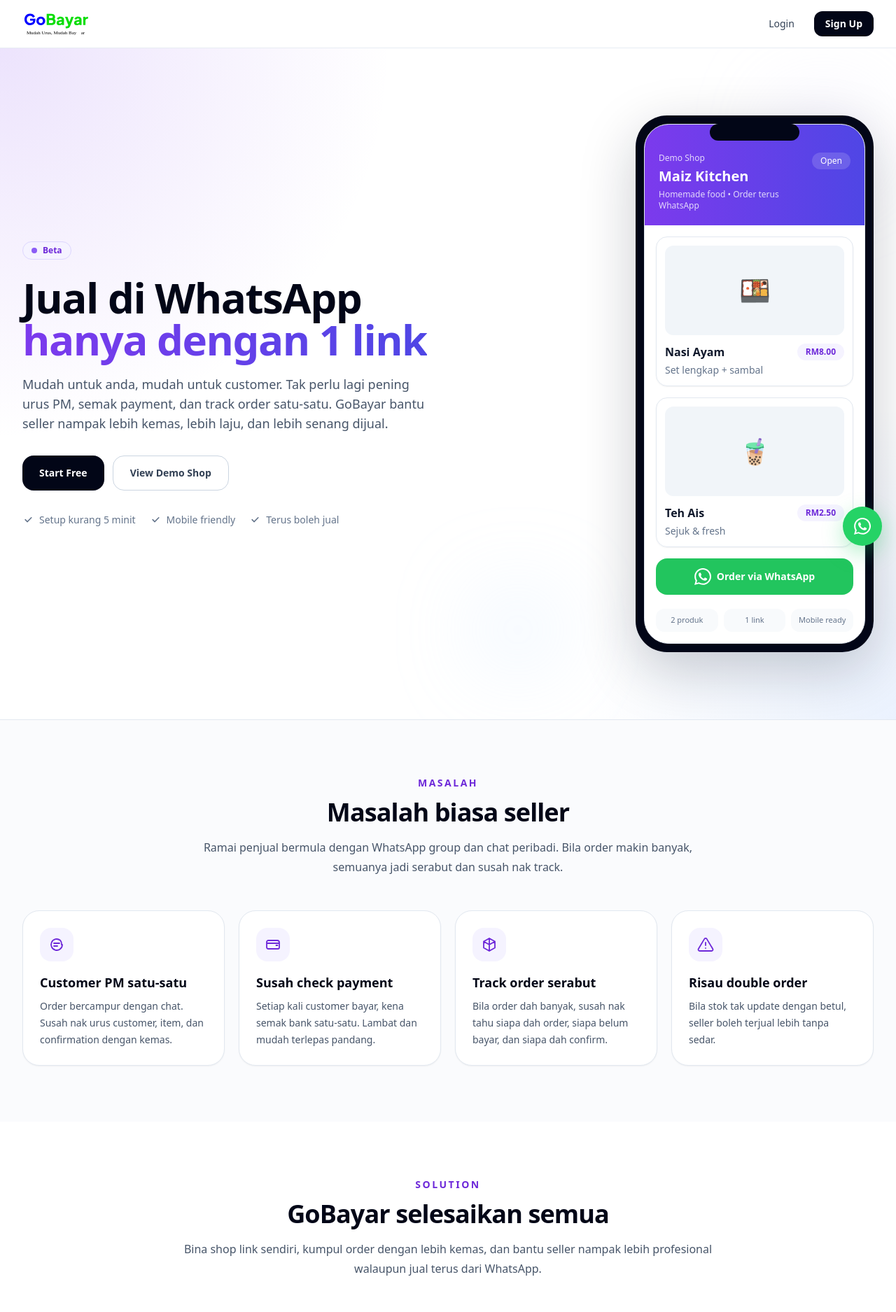
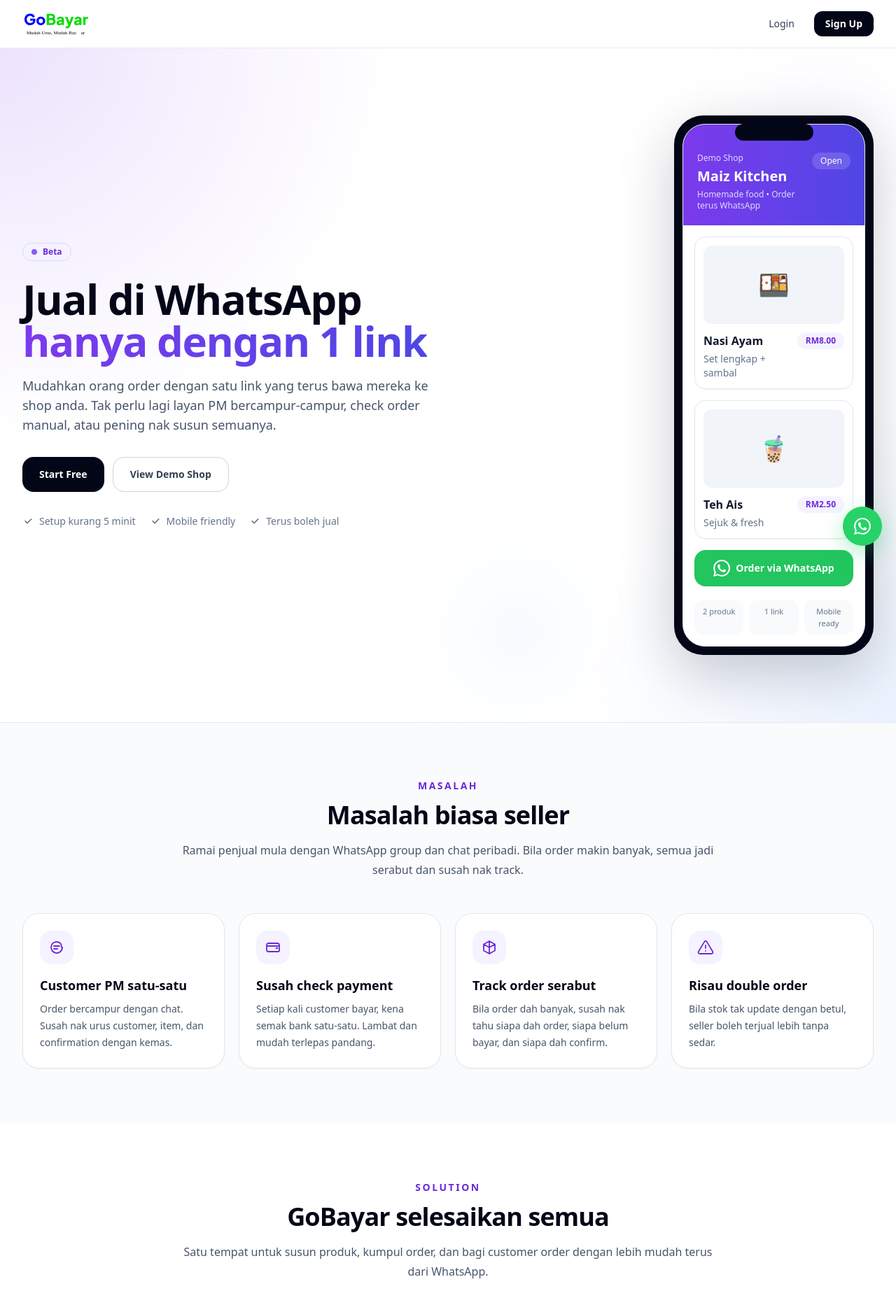
Before and after one commit to maizhakimm/pay-link, a Next.js app: page / in a window 1280 px wide. Shown: the top 1875 px of the page at 70% size. Built offline with nearby package versions, Linux system fonts and the light colour scheme.

Commit message:
Update page.tsx

```diff
--- a/src/app/page.tsx
+++ b/src/app/page.tsx
@@ -53,9 +53,9 @@
             </h1>
 
             <p className="mt-5 max-w-2xl text-base leading-7 text-slate-600 sm:text-lg">
-              Mudah untuk anda, mudah untuk customer. Tak perlu lagi pening urus
-              PM, semak payment, dan track order satu-satu. GoBayar bantu seller
-              nampak lebih kemas, lebih laju, dan lebih senang dijual.
+              Mudahkan orang order dengan satu link yang terus bawa mereka ke
+              shop anda. Tak perlu lagi layan PM bercampur-campur, check order
+              manual, atau pening nak susun semuanya.
             </p>
 
             <div className="mt-8 flex flex-col gap-3 sm:flex-row">
@@ -94,9 +94,9 @@
             <div className="absolute -top-6 right-4 hidden h-28 w-28 rounded-full bg-violet-200/40 blur-3xl sm:block" />
             <div className="absolute -bottom-4 left-6 hidden h-24 w-24 rounded-full bg-blue-200/40 blur-3xl sm:block" />
 
-            <div className="relative w-[300px] rounded-[2.8rem] bg-slate-950 p-3 shadow-[0_25px_80px_rgba(15,23,42,0.22)] sm:w-[340px]">
-              <div className="absolute left-1/2 top-3 h-6 w-32 -translate-x-1/2 rounded-full bg-slate-950" />
-              <div className="overflow-hidden rounded-[2.2rem] border border-slate-200 bg-white">
+            <div className="relative w-[250px] rounded-[2.6rem] bg-slate-950 p-3 shadow-[0_25px_80px_rgba(15,23,42,0.22)] sm:w-[285px]">
+              <div className="absolute left-1/2 top-3 h-6 w-28 -translate-x-1/2 rounded-full bg-slate-950" />
+              <div className="overflow-hidden rounded-[2rem] border border-slate-200 bg-white">
                 <div className="bg-gradient-to-r from-violet-600 to-indigo-600 px-5 pb-5 pt-10 text-white">
                   <div className="flex items-start justify-between gap-4">
                     <div>
@@ -116,7 +116,7 @@
 
                 <div className="space-y-4 p-4">
                   <div className="rounded-2xl border border-slate-200 p-3 shadow-sm">
-                    <div className="mb-3 flex h-32 items-center justify-center rounded-xl bg-slate-100 text-4xl">
+                    <div className="mb-3 flex h-28 items-center justify-center rounded-xl bg-slate-100 text-4xl">
                       🍱
                     </div>
                     <div className="flex items-start justify-between gap-3">
@@ -135,7 +135,7 @@
                   </div>
 
                   <div className="rounded-2xl border border-slate-200 p-3 shadow-sm">
-                    <div className="mb-3 flex h-32 items-center justify-center rounded-xl bg-slate-100 text-4xl">
+                    <div className="mb-3 flex h-28 items-center justify-center rounded-xl bg-slate-100 text-4xl">
                       🧋
                     </div>
                     <div className="flex items-start justify-between gap-3">
@@ -185,8 +185,8 @@
               Masalah biasa seller
             </h2>
             <p className="mt-4 text-base leading-7 text-slate-600">
-              Ramai penjual bermula dengan WhatsApp group dan chat peribadi.
-              Bila order makin banyak, semuanya jadi serabut dan susah nak track.
+              Ramai penjual mula dengan WhatsApp group dan chat peribadi. Bila
+              order makin banyak, semua jadi serabut dan susah nak track.
             </p>
           </div>
 
@@ -226,8 +226,8 @@
               GoBayar selesaikan semua
             </h2>
             <p className="mt-4 text-base leading-7 text-slate-600">
-              Bina shop link sendiri, kumpul order dengan lebih kemas, dan bantu
-              seller nampak lebih profesional walaupun jual terus dari WhatsApp.
+              Satu tempat untuk susun produk, kumpul order, dan bagi customer
+              order dengan lebih mudah terus dari WhatsApp.
             </p>
           </div>
 
@@ -301,9 +301,8 @@
               customer lebih yakin.
             </h2>
             <p className="mt-4 max-w-xl text-base leading-7 text-white/75">
-              Dengan 1 link shop yang lebih teratur, seller boleh nampak lebih
-              professional, lebih mudah dihubungi, dan lebih senang diorder oleh
-              customer.
+              Dengan 1 link shop yang lebih tersusun, customer lebih senang
+              tengok, lebih mudah order, dan seller pun nampak lebih proper.
             </p>
 
             <div className="mt-8 grid grid-cols-2 gap-4">
@@ -324,18 +323,20 @@
               Pricing
             </p>
             <h2 className="mt-3 text-3xl font-bold tracking-tight text-slate-950 sm:text-4xl">
-              Simple pricing untuk mula cepat
+              Tunggu apa lagi?
             </h2>
             <p className="mt-4 text-base leading-7 text-slate-600">
-              Orang memang akan tanya harga. Jadi kita letak awal-awal supaya
-              lebih jelas dan lebih senang mereka buat keputusan.
+              Daftar dan guna. Bukan kena bayar pun!
+              <br />
+              GoBayar tidak mengenakan apa-apa bayaran cuma terdapat transaksi fi
+              yang dikenakan.
             </p>
           </div>
 
           <div className="mx-auto mt-12 max-w-lg">
             <div className="relative overflow-hidden rounded-[2rem] border border-slate-200 bg-white p-8 shadow-[0_20px_60px_rgba(15,23,42,0.08)]">
               <div className="absolute right-5 top-5 rounded-full bg-violet-100 px-3 py-1 text-xs font-semibold text-violet-700">
-                Intro Plan
+                Intro Plan (Beta)
               </div>
 
               <h3 className="text-2xl font-bold text-slate-950">Starter</h3>
@@ -352,10 +353,8 @@
 
               <div className="mt-8 space-y-3">
                 <PriceItem text="Shop link sendiri" />
-                <PriceItem text="Unlimited produk aktif" />
                 <PriceItem text="WhatsApp order flow" />
                 <PriceItem text="Basic dashboard" />
-                <PriceItem text="Mobile friendly" />
               </div>
 
               <a
@@ -380,8 +379,7 @@
               Soalan yang seller selalu tanya
             </h2>
             <p className="mt-4 text-base leading-7 text-slate-600">
-              Ini antara soalan paling common sebelum orang decide nak mula guna
-              GoBayar.
+              Ini antara soalan paling biasa sebelum orang mula guna GoBayar.
             </p>
           </div>
 
@@ -420,8 +418,8 @@
             Start jual cara lebih smart.
           </h2>
           <p className="mx-auto mt-4 max-w-2xl text-base leading-7 text-slate-600">
-            Bina shop link anda sendiri, share terus di WhatsApp, dan mudahkan
-            customer order dengan lebih tersusun.
+            Buat shop link sendiri, share terus di WhatsApp, dan bagi customer
+            order dengan cara yang lebih mudah.
           </p>
 
           <div className="mt-8 flex flex-col justify-center gap-3 sm:flex-row">
@@ -454,15 +452,9 @@
             />
           </div>
 
-          <div className="mt-4 space-y-1 text-[12px] text-slate-500">
-            <p>NEUGENS SOLUTION</p>
-            <p>No Reg : 202503301282 (AS0504872-V)</p>
-          </div>
-
           <p className="mt-5 text-[11px] text-slate-400">
-            Copyright Reserved @2026 GoBayar by Neugens Solution
-            {" "}
-            (202503301282 (AS0504872-V))
+            Copyright Reserved @2026 GoBayar by Neugens Solution (202503301282
+            (AS0504872-V))
           </p>
         </div>
       </footer>
```
